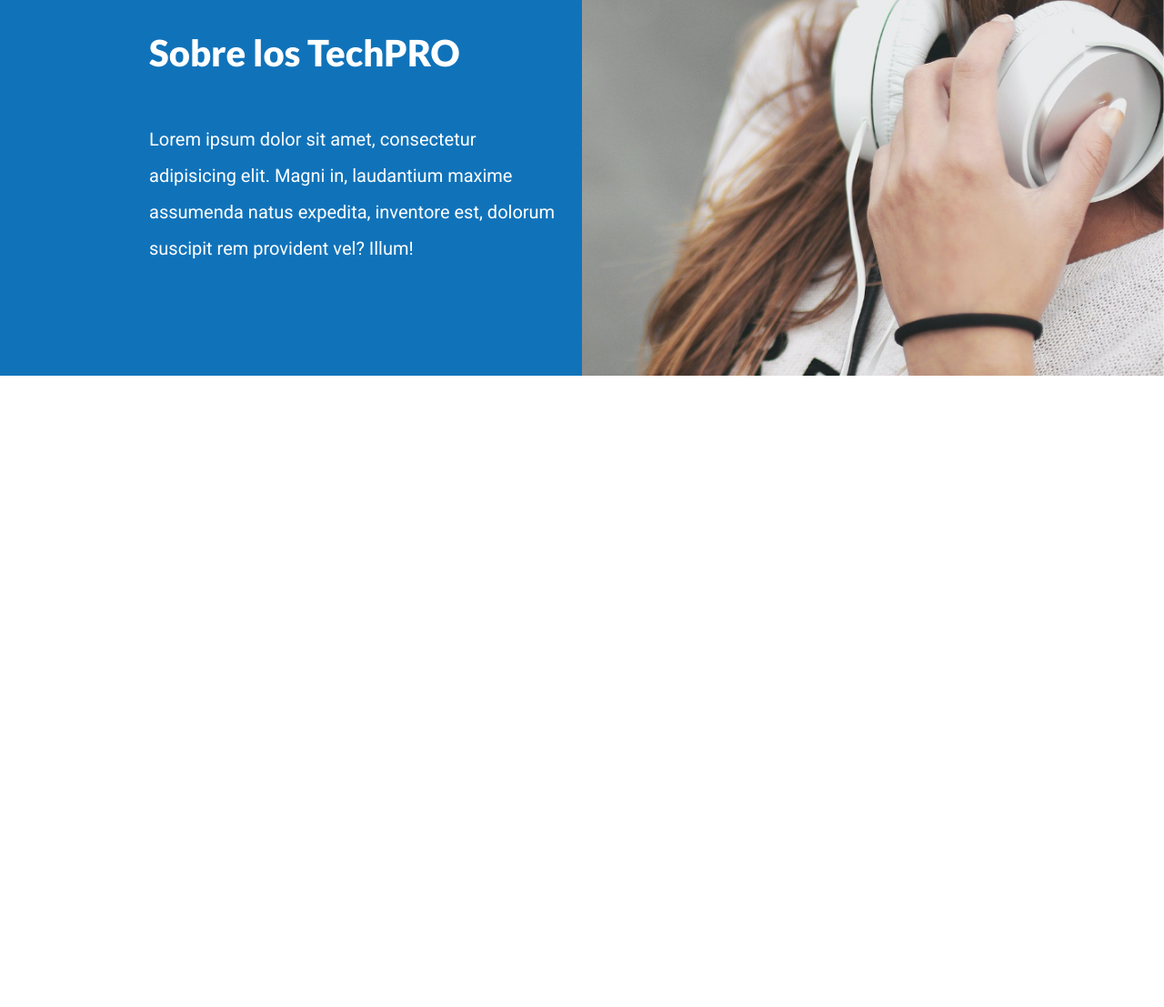
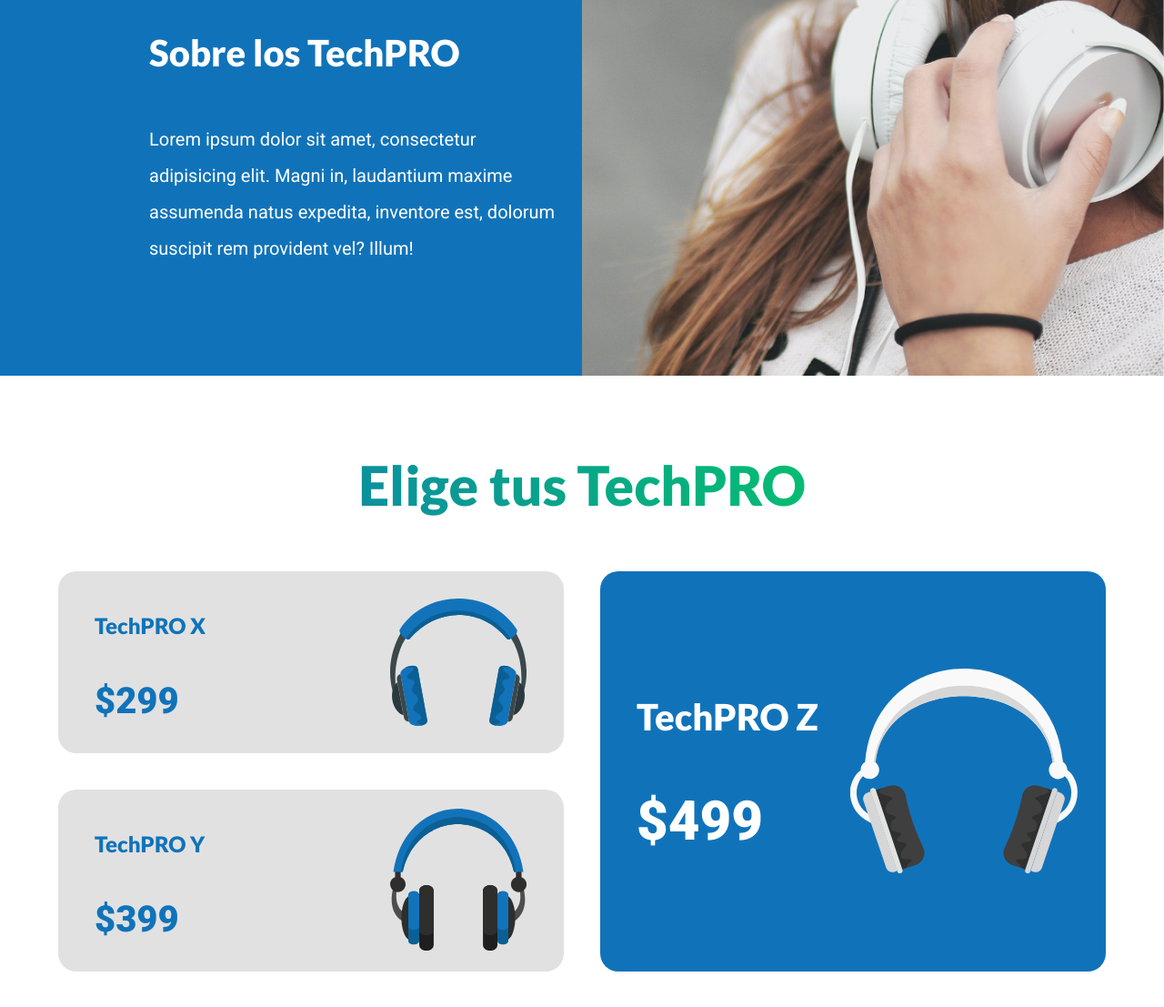
Before and after one commit to Vayron252/Proyecto_TechPRO_Practica, a plain HTML site: page index.html in a window 1280 px wide. Shown: the part 1120-2227 px from the top of the page at 91% size. Before the commit the page ends 1533 px from the top, so only its background shows below. Drawn offline with Linux system fonts and the light colour scheme.

Commit message:
Seccion Modelos

```diff
--- a/css/styles.css
+++ b/css/styles.css
@@ -195,3 +195,84 @@ img {
     font-size: 2rem;
     line-height: 2;
 }
+
+/* Seccion Modelos */
+.modelos {
+    padding: var(--separacion) 0;
+}
+.header-modelos {
+    font-size: 6rem;
+    margin-bottom: var(--separacion);
+}
+.listado-modelos {
+    display: flex;
+    flex-direction: column-reverse;
+    gap: 2rem;
+}
+@media (min-width: 992px) {
+    .listado-modelos {
+        display: grid;
+        grid-template-columns: repeat(2, 1fr);
+        grid-template-rows: repeat(2, 20rem);
+        gap: 4rem;
+    }
+}
+.modelo {
+    background-color: var(--grisClaro);
+    padding-left: 4rem;
+    color: var(--primario);
+    border-radius: 2rem;
+    min-height: 20rem;
+    background-repeat: no-repeat;
+    background-position: 90% center;
+    display: flex;
+    flex-direction: column;
+    justify-content: center;
+    background-size: 11rem;
+    transition-property: transform background-size;
+    transition-duration: .3s;
+}
+.modelo:hover {
+    transform: scale(1.1);
+    background-size: 14rem;
+}
+@media (min-width: 500px) {
+    .modelo {
+        background-size: 15rem;
+    }
+    .modelo:hover {
+        background-size: 30rem;
+    }
+}
+.modelo h3 {
+    font-size: 2.4rem;
+}
+.modelo .precio {
+    font-size: 4rem;
+    font-weight: 900;
+    line-height: 0;
+}
+.modelo-x {
+    background-image: url(../img/modelo-x.svg);
+}
+.modelo-y {
+    background-image: url(../img/modelo-y.svg);
+}
+.modelo-z {
+    background-image: url(../img/modelo-z.svg);
+    background-color: var(--primario);
+    color: var(--blanco);
+}
+@media (min-width: 992px) {
+    .modelo-z {
+        grid-column: 2 / 3;
+        grid-row: 1 / 3;
+        background-size: 25rem;
+    }
+    .modelo-z h3 {
+        font-size: 4rem;
+    }
+}
+.modelo-z .precio {
+    font-size: 6rem;
+}
--- a/index.html
+++ b/index.html
@@ -58,5 +58,23 @@
             </div>
         </div>
     </section>
+    <!-- Seccion Modelos -->
+    <main class="contenedor modelos">
+        <h2 class="text-center degradado-verde header-modelos">Elige tus TechPRO</h2>
+        <div class="listado-modelos">
+            <div class="modelo modelo-x">
+                <h3>TechPRO X</h3>
+                <p class="precio">$299</p>
+            </div>
+            <div class="modelo modelo-y">
+                <h3>TechPRO Y</h3>
+                <p class="precio">$399</p>
+            </div>
+            <div class="modelo modelo-z">
+                <h3>TechPRO Z</h3>
+                <p class="precio">$499</p>
+            </div>
+        </div>
+    </main>
 </body>
 </html>
```
